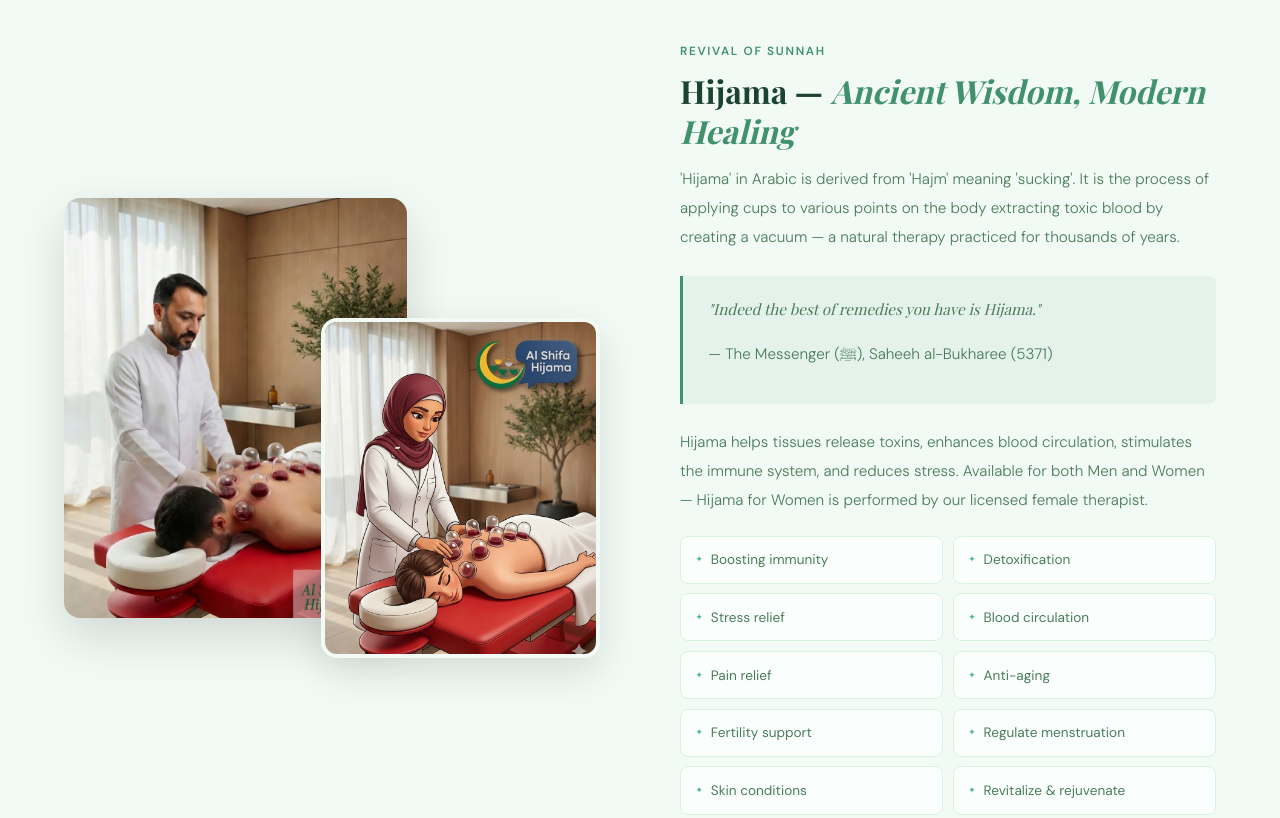
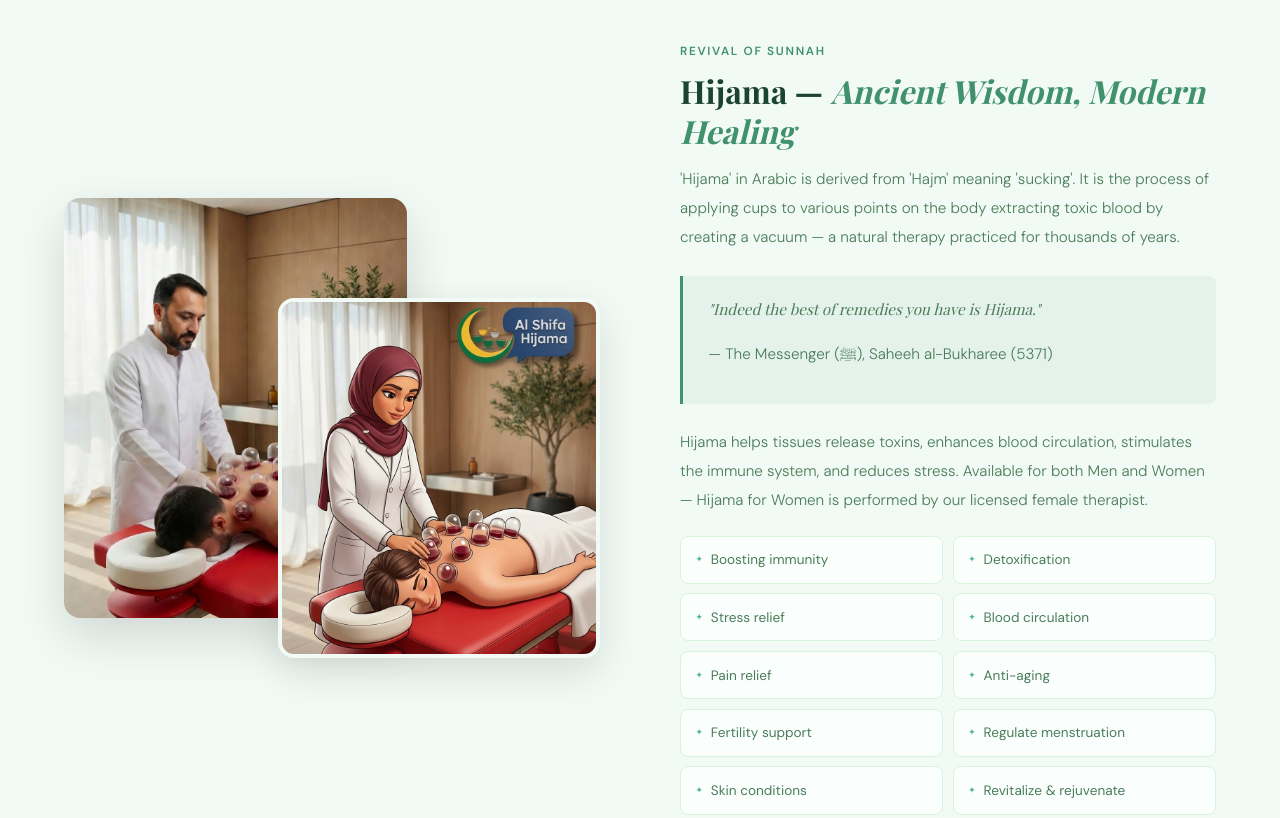
Before and after one commit to ShifaHijama/Houston, a plain HTML site: page index.html in a window 1280 px wide. Shown: the part 2909-3727 px from the top of the page. Drawn offline with nearby package versions, Linux system fonts and the light colour scheme; a web font is replaced by a local one.

Commit message:
Adjust img-sub dimensions in index.html

```diff
--- a/index.html
+++ b/index.html
@@ -363,7 +363,7 @@
 /*
  .img-main { width: 74%; height: 400px; object-fit: cover; object-position: top center; border-radius: var(--rl); position: absolute; top: 0; left: 0; box-shadow: 0 18px 50px rgba(0,0,0,.14); }
 */
- .img-sub  { width: 52%; height: 340px; object-fit: cover; border-radius: var(--rl); position: absolute; bottom: 0; right: 0; box-shadow: 0 14px 40px rgba(0,0,0,.12); border: 4px solid var(--cream); }
+ .img-sub  { width: 60%; height: 360px; object-fit: cover; border-radius: var(--rl); position: absolute; bottom: 0; right: 0; box-shadow: 0 14px 40px rgba(0,0,0,.12); border: 4px solid var(--cream); }
 /*.img-sub  { width: 52%; height: 300px; object-fit: cover; object-position: top center; border-radius: var(--rl); position: absolute; bottom: 0; right: 0; box-shadow: 0 14px 40px rgba(0,0,0,.12); border: 4px solid var(--cream); }
  */
  .about-text p { color: var(--muted); font-size: .95rem; font-weight: 300; line-height: 1.9; margin-bottom: 1rem; }
```
